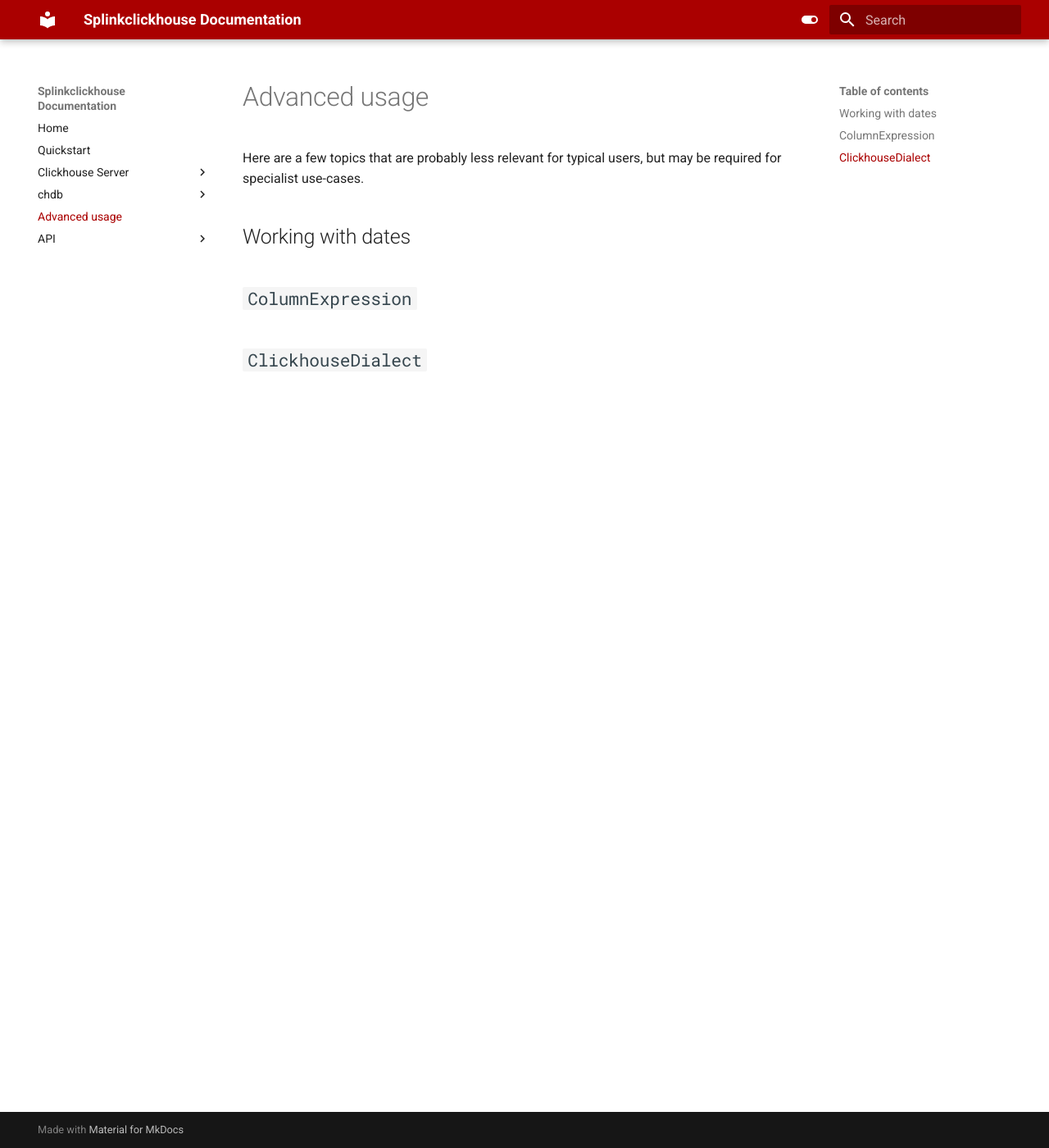
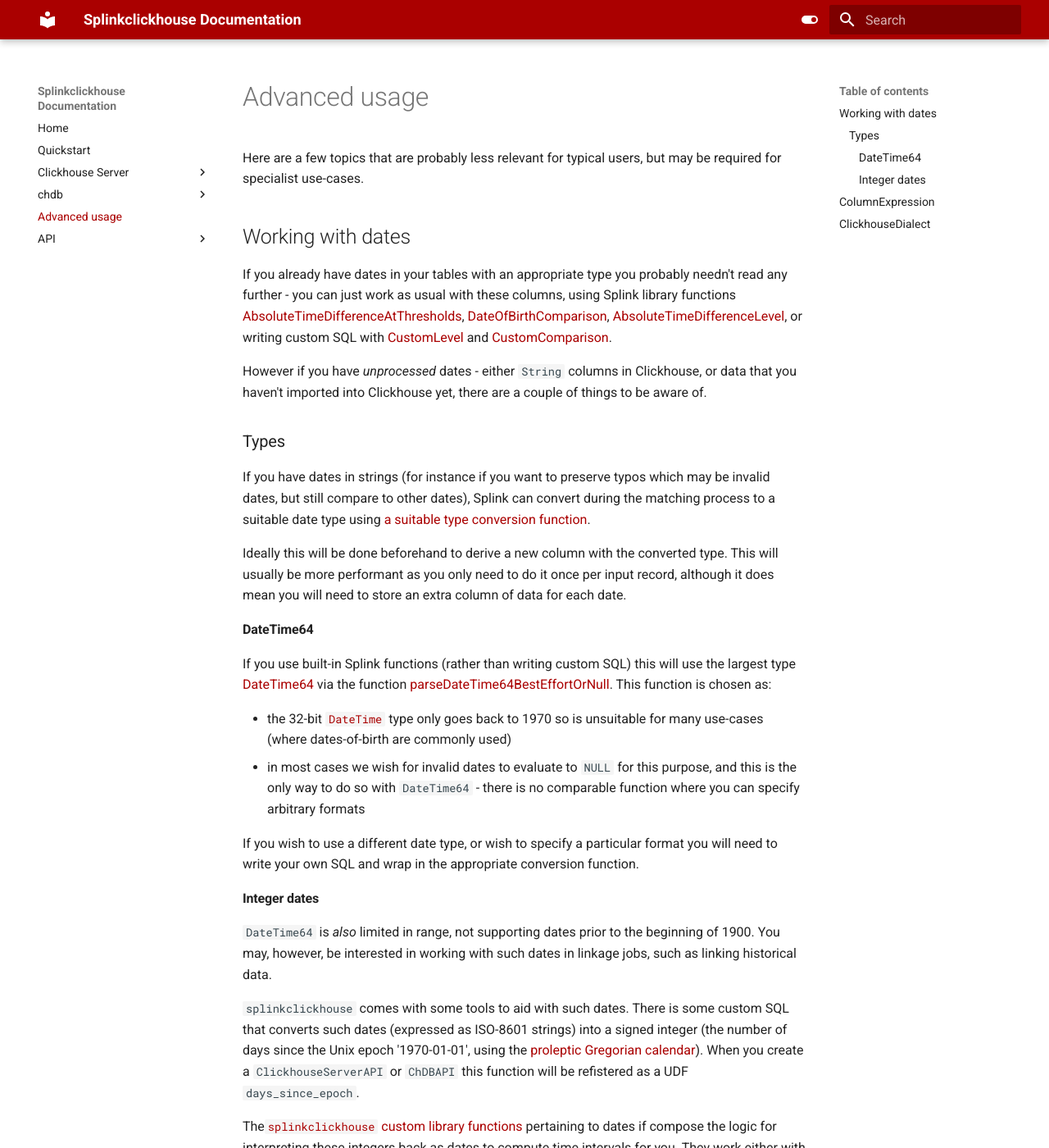
Before and after one commit to ADBond/splinkclickhouse, an MkDocs documentation site: the page built from docs/advanced.md, in a window 1280 px wide and 1400 px high. Shown: the whole window at 82% size. Built offline with MkDocs 1.6.1 and Material for MkDocs 9.7.7, drawn with Linux system fonts in a browser that asks for light colours; some of the changed text lies outside the part shown.

Commit message:
working with dates

```diff
--- a/docs/advanced.md
+++ b/docs/advanced.md
@@ -4,6 +4,36 @@
 
 ## Working with dates
 
+If you already have dates in your tables with an appropriate type you probably needn't read any further - you can just work as usual with these columns, using Splink library functions [AbsoluteTimeDifferenceAtThresholds](https://moj-analytical-services.github.io/splink/api_docs/comparison_library.html#splink.comparison_library.AbsoluteTimeDifferenceAtThresholds), [DateOfBirthComparison](https://moj-analytical-services.github.io/splink/api_docs/comparison_library.html#splink.comparison_library.DateOfBirthComparison), [AbsoluteTimeDifferenceLevel](https://moj-analytical-services.github.io/splink/api_docs/comparison_level_library.html#splink.comparison_level_library.AbsoluteTimeDifferenceLevel), or writing custom SQL with [CustomLevel](https://moj-analytical-services.github.io/splink/api_docs/comparison_level_library.html#splink.comparison_level_library.CustomLevel) and [CustomComparison](https://moj-analytical-services.github.io/splink/api_docs/comparison_library.html#splink.comparison_library.CustomComparison).
+
+However if you have _unprocessed_ dates - either `String` columns in Clickhouse, or data that you haven't imported into Clickhouse yet, there are a couple of things to be aware of.
+
+### Types
+
+If you have dates in strings (for instance if you want to preserve typos which may be invalid dates, but still compare to other dates), Splink can convert during the matching process to a suitable date type using [a suitable type conversion function](https://clickhouse.com/docs/en/sql-reference/functions/type-conversion-functions).
+
+Ideally this will be done beforehand to derive a new column with the converted type. This will usually be more performant as you only need to do it once per input record, although it does mean you will need to store an extra column of data for each date.
+
+#### DateTime64
+
+If you use built-in Splink functions (rather than writing custom SQL) this will use the largest type [DateTime64](https://clickhouse.com/docs/en/sql-reference/data-types/datetime64) via the function [parseDateTime64BestEffortOrNull](https://clickhouse.com/docs/en/sql-reference/functions/type-conversion-functions#parsedatetime64besteffortornull). This function is chosen as:
+
+* the 32-bit [`DateTime`](https://clickhouse.com/docs/en/sql-reference/data-types/datetime) type only goes back to 1970 so is unsuitable for many use-cases (where dates-of-birth are commonly used)
+* in most cases we wish for invalid dates to evaluate to `NULL` for this purpose, and this is the only way to do so with `DateTime64` - there is no comparable function where you can specify arbitrary formats
+
+If you wish to use a different date type, or wish to specify a particular format you will need to write your own SQL and wrap in the appropriate conversion function.
+
+#### Integer dates
+
+`DateTime64` is _also_ limited in range, not supporting dates prior to the beginning of 1900.
+You may, however, be interested in working with such dates in linkage jobs, such as linking historical data.
+
+`splinkclickhouse` comes with some tools to aid with such dates. There is some custom SQL that converts such dates (expressed as ISO-8601 strings) into a signed integer (the number of days since the Unix epoch '1970-01-01', using the [proleptic Gregorian calendar](https://en.wikipedia.org/wiki/Proleptic_Gregorian_calendar)). When you create a `ClickhouseServerAPI` or `ChDBAPI` this function will be refistered as a UDF `days_since_epoch`.
+
+The[`splinkclickhouse` custom library functions](./api/libraries.md) pertaining to dates if compose the logic for interpreting these integers back as dates to compute time intervals for you. They work either with a pre-processed integer column, or with a string column (which will then use `days_since_epoch` under-the-hood).
+
+You can also use the function `days_since_epoch` in custom SQL, or use the [`ColumnExpression`](#columnexpression) method `parse_date_to_int`.
+
 ## `ColumnExpression`
 
 ## `ClickhouseDialect`
```
Also changed, not shown: README.md (+0 -20 lines).
